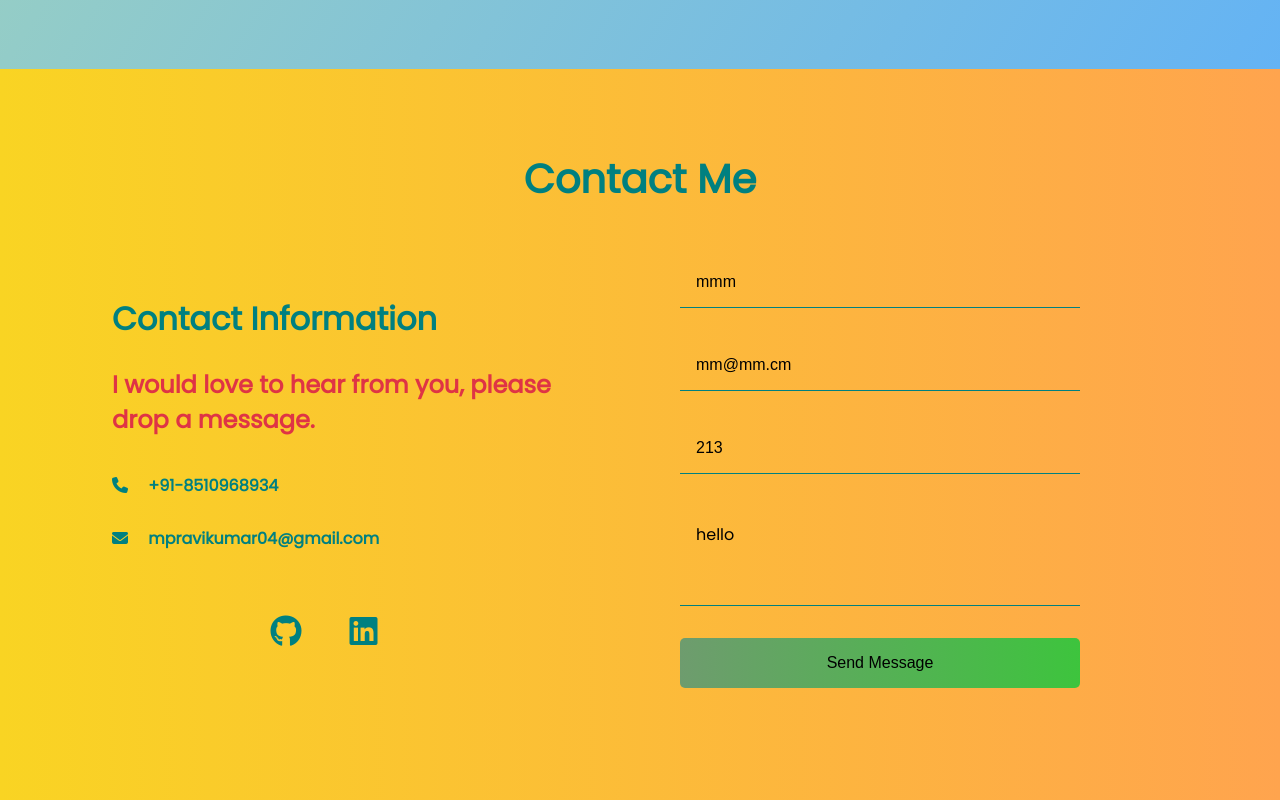
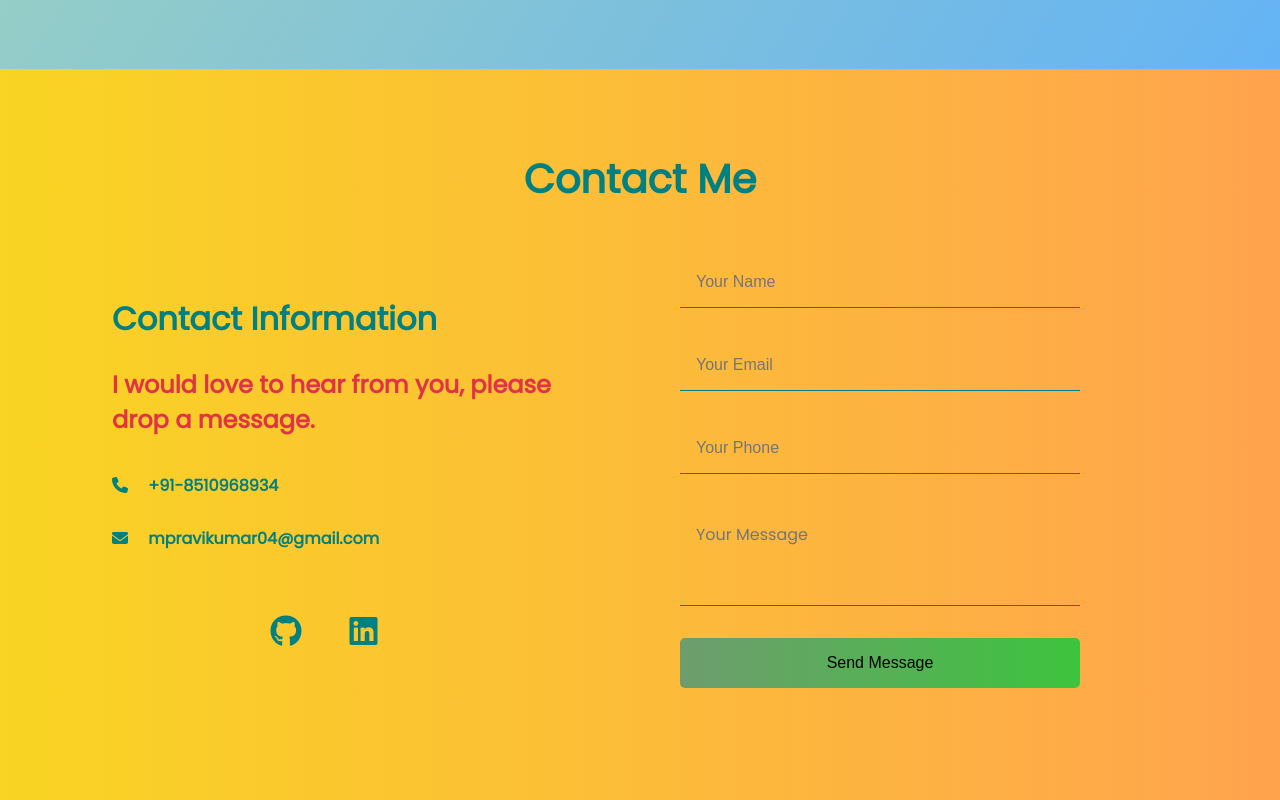
Before and after one commit to ravipanchal24/Personal-Site, a React (Create React App) app: page / in a window 1280 px wide. Shown: the part 3370-4170 px from the top of the page. Built offline with nearby package versions, Linux system fonts and the light colour scheme; the HTML template or start-up script is replaced by a standard one.

Commit message:
Changes to contact form

```diff
--- a/src/components/Contact.js
+++ b/src/components/Contact.js
@@ -3,10 +3,10 @@ import { useState } from "react";
 import emailjs from "@emailjs/browser";
 const Tech = () => {
   const [contact, setContact] = useState({
-    name: "mmm",
-    email: "mm@mm.cm",
-    phone: "213",
-    msg: "hello",
+    name: "",
+    email: "",
+    phone: "",
+    msg: "",
   });
 
   const { name, email, phone, msg } = contact;
```
